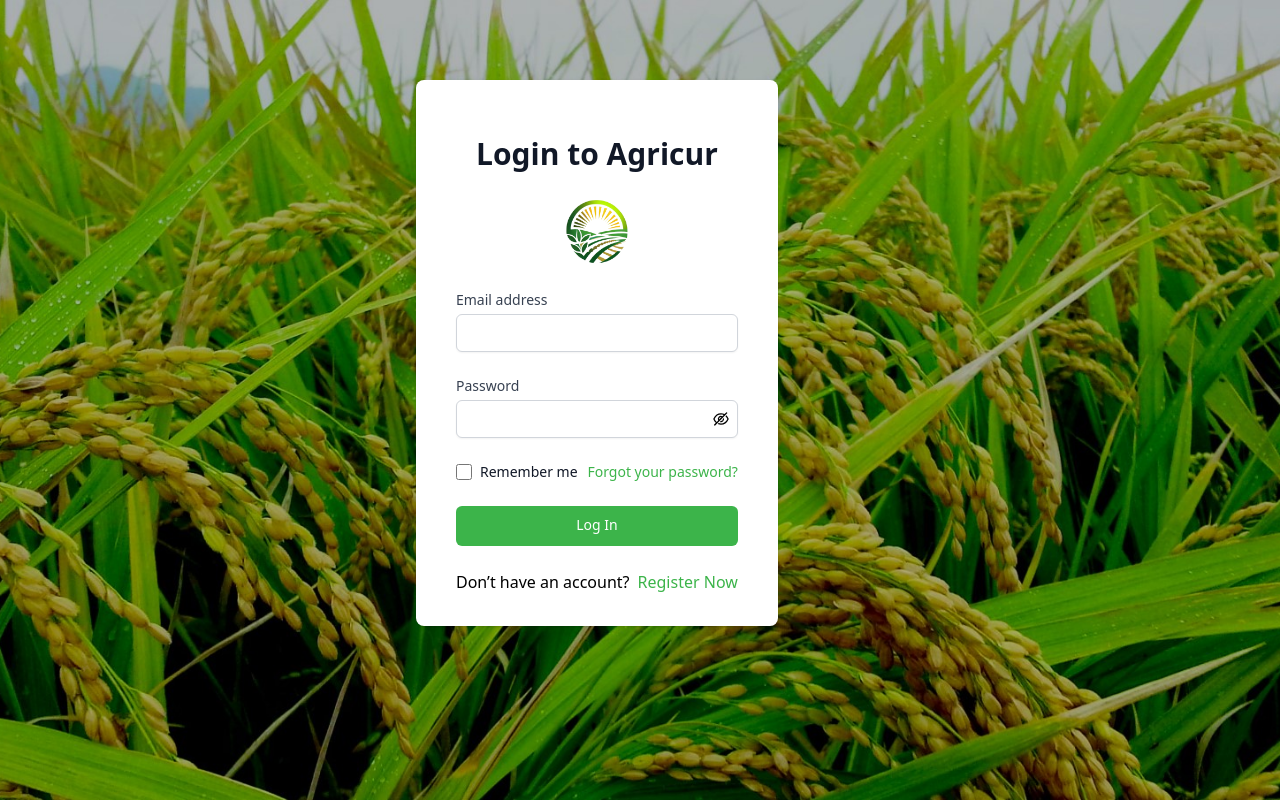
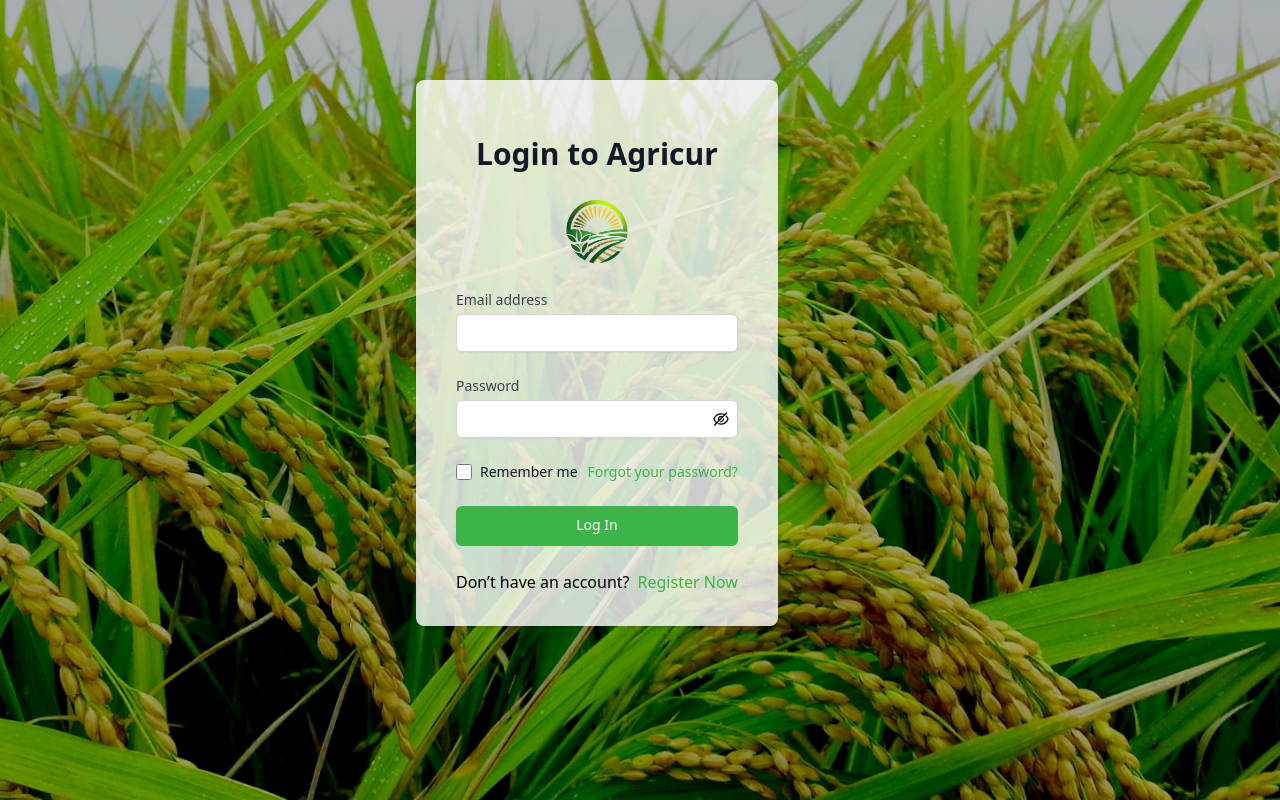
Before and after one commit to Agricur/Agricur-E-Marketplace, a React (Create React App) app: page /login in a window 1280 px wide. Built offline with nearby package versions, Linux system fonts and the light colour scheme.

Commit message:
Update Login.jsx

```diff
--- a/src/Component/Login/Login.jsx
+++ b/src/Component/Login/Login.jsx
@@ -12,7 +12,7 @@
   const [visible, setVisible] = useState(false);
 
   return (
-    <div className="flex justify-center items-center h-screen">
+    <div className="flex justify-center items-center">
     <div
       className="bg-cover bg-center min-h-screen w-full"
       style={{
@@ -23,14 +23,14 @@
 
       {/* <div className="min-h-screen bg-white flex flex-col  justify-center py-12 sm:px-6 lg:px-8"> */}
         <div className="mt-20 sm:mx-auto sm:w-full sm:max-w-md">
-          <div className="bg-white py-8 px-4 shadow sm:rounded-lg sm:px-10 justify-self-start">
+          <div className="bg-white bg-opacity-80 py-8 px-4 shadow sm:rounded-lg sm:px-10 justify-self-start">
             <div className="sm:mx-auto sm:w-full sm:max-w-md align-top">
               <h2 className="mt-6 mb-6 text-center text-3xl font-bold text-gray-900 ">
                 Login to Agricur
               </h2>
             </div>
             <div className="mb-6">
-              <img src={Design} alt="" height="70" width="70" class="mx-auto" />
+              <img src={Design} alt="" height="70" width="70" className="mx-auto" />
             </div>
             <form className="space-y-6">
               <div>
```
